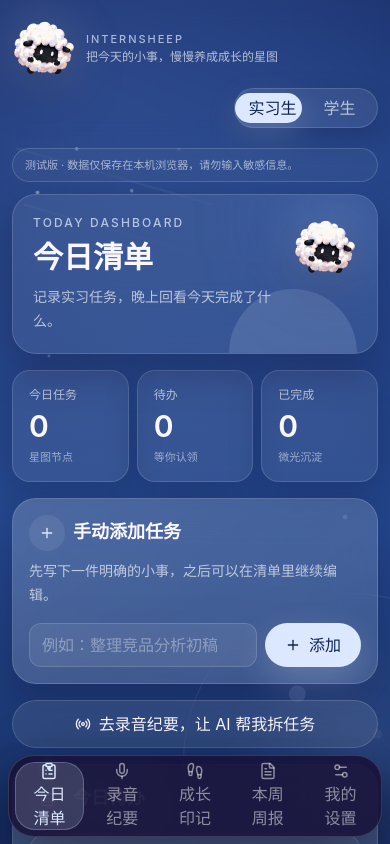
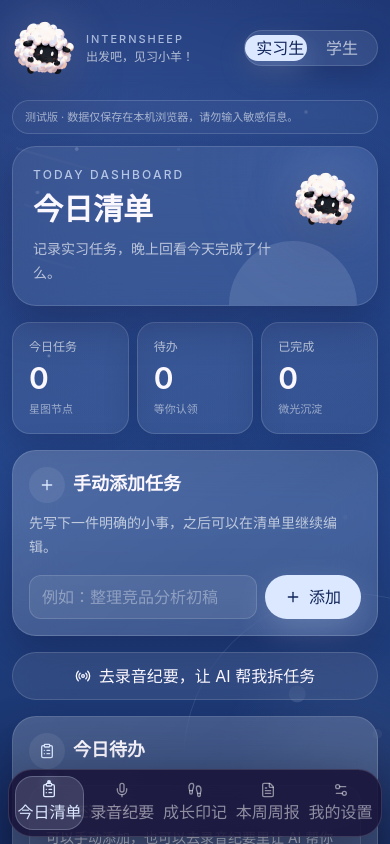
Before and after one commit to LYN-Christina/Internsheep, a Next.js app: page / in a window 390 px wide. Shown: the top 844 px of the page. Built offline with nearby package versions, Linux system fonts and the light colour scheme.

Commit message:
Polish mobile header navigation

```diff
--- a/app/page.tsx
+++ b/app/page.tsx
@@ -840,19 +840,19 @@ export default function HomePage() {
       <span aria-hidden="true" className="twinkle-star left-[12%] top-[42%]" />
       <span aria-hidden="true" className="twinkle-star left-[88%] top-[61%]" />
       <header className="sticky top-0 z-10 -mx-3 px-3 py-2 backdrop-blur-sm sm:-mx-4 sm:px-4">
-        <div className="mx-auto flex max-w-4xl flex-col gap-2 sm:flex-row sm:items-center sm:justify-between sm:gap-3">
+        <div className="mx-auto flex max-w-4xl items-center justify-between gap-2 sm:gap-3">
           <div className="flex min-w-0 items-center gap-2.5 sm:gap-3">
             <CompanionMark />
             <div className="min-w-0">
               <p className="text-[11px] font-medium uppercase tracking-[0.18em] text-[color-mix(in_srgb,var(--primary)_72%,transparent)] sm:text-xs sm:tracking-[0.2em]">
                 Internsheep
               </p>
-              <p className="mt-0.5 max-w-[13rem] truncate text-xs text-[var(--muted-foreground)] sm:mt-1 sm:max-w-none sm:text-sm">
-                把今天的小事，慢慢养成成长的星图
+              <p className="mt-0.5 max-w-[8.8rem] truncate text-xs text-[var(--muted-foreground)] sm:mt-1 sm:max-w-none sm:text-sm">
+                出发吧，见习小羊！
               </p>
             </div>
           </div>
-          <div className="flex justify-end sm:block">
+          <div className="shrink-0">
             <RoleSwitcher role={role} onSwitchRole={switchRole} />
           </div>
         </div>
--- a/components/navigation/BottomNav.tsx
+++ b/components/navigation/BottomNav.tsx
@@ -15,27 +15,27 @@ interface BottomNavProps {
 
 const items: Array<{
   view: AppView;
-  labelLines: [string, string];
+  label: string;
   icon: typeof ClipboardList;
 }> = [
-  { view: "today", labelLines: ["今日", "清单"], icon: ClipboardList },
-  { view: "recording", labelLines: ["录音", "纪要"], icon: Mic },
-  { view: "growth", labelLines: ["成长", "印记"], icon: Footprints },
-  { view: "weekly", labelLines: ["本周", "周报"], icon: FileText },
-  { view: "settings", labelLines: ["我的", "设置"], icon: Settings2 },
+  { view: "today", label: "今日清单", icon: ClipboardList },
+  { view: "recording", label: "录音纪要", icon: Mic },
+  { view: "growth", label: "成长印记", icon: Footprints },
+  { view: "weekly", label: "本周周报", icon: FileText },
+  { view: "settings", label: "我的设置", icon: Settings2 },
 ];
 
 export function BottomNav({ currentView, onChange }: BottomNavProps) {
   return (
     <nav className="fixed inset-x-0 bottom-0 z-20 px-2 pb-[calc(0.45rem+env(safe-area-inset-bottom))] sm:px-3 sm:pb-[calc(0.75rem+env(safe-area-inset-bottom))]">
-      <div className="mx-auto grid max-w-4xl grid-cols-5 gap-1 rounded-[26px] border border-[var(--border)] bg-[rgba(20,13,51,0.82)] p-1.5 shadow-[0_18px_60px_rgba(5,3,18,0.46)] backdrop-blur-2xl">
-        {items.map(({ icon: Icon, labelLines, view }) => {
+      <div className="mx-auto grid max-w-4xl grid-cols-5 gap-1 rounded-[24px] border border-[var(--border)] bg-[rgba(20,13,51,0.82)] p-1.5 shadow-[0_18px_60px_rgba(5,3,18,0.46)] backdrop-blur-2xl">
+        {items.map(({ icon: Icon, label, view }) => {
           const active = currentView === view;
 
           return (
             <button
               aria-current={active ? "page" : undefined}
-              className={`relative flex min-h-[3.75rem] min-w-0 flex-col items-center justify-center gap-0.5 rounded-[20px] px-0.5 text-[11px] leading-[1.05] transition active:scale-[0.98] sm:min-h-16 sm:gap-1 sm:text-xs ${
+              className={`relative flex min-h-[3.35rem] min-w-0 flex-col items-center justify-center gap-0.5 rounded-[18px] px-0.5 text-[10px] leading-none transition active:scale-[0.98] sm:min-h-16 sm:gap-1 sm:text-xs ${
                 active
                   ? "bg-[color-mix(in_srgb,var(--primary)_16%,transparent)] text-[var(--primary)] shadow-[inset_0_0_0_1px_color-mix(in_srgb,var(--primary)_24%,transparent)]"
                   : "text-[rgba(255,255,255,0.5)] hover:bg-[rgba(255,255,255,0.07)] hover:text-[rgba(255,255,255,0.78)]"
@@ -47,11 +47,8 @@ export function BottomNav({ currentView, onChange }: BottomNavProps) {
               {active ? (
                 <span className="absolute top-1 size-1 rounded-full bg-[var(--primary)] shadow-[0_0_12px_color-mix(in_srgb,var(--primary)_80%,transparent)]" />
               ) : null}
-              <Icon aria-hidden="true" className="size-[18px] sm:size-5" />
-              <span className="flex flex-col items-center whitespace-nowrap text-center font-medium">
-                <span>{labelLines[0]}</span>
-                <span>{labelLines[1]}</span>
-              </span>
+              <Icon aria-hidden="true" className="size-4 sm:size-5" />
+              <span className="whitespace-nowrap text-center font-medium">{label}</span>
             </button>
           );
         })}
--- a/components/role/RoleSwitcher.tsx
+++ b/components/role/RoleSwitcher.tsx
@@ -14,7 +14,7 @@ export function RoleSwitcher({ onSwitchRole, role }: RoleSwitcherProps) {
   return (
     <div
       aria-label="当前角色"
-      className="relative grid h-10 w-[9rem] shrink-0 grid-cols-2 rounded-[var(--radius-pill)] border border-[var(--border)] bg-[rgba(255,255,255,0.08)] p-1 shadow-[0_10px_28px_rgba(10,7,33,0.18)] backdrop-blur-xl sm:h-11 sm:w-[9.75rem]"
+      className="relative grid h-9 w-[8.35rem] shrink-0 grid-cols-2 rounded-[var(--radius-pill)] border border-[var(--border)] bg-[rgba(255,255,255,0.08)] p-1 shadow-[0_10px_28px_rgba(10,7,33,0.18)] backdrop-blur-xl sm:h-11 sm:w-[9.75rem]"
       role="tablist"
     >
       <span
@@ -28,7 +28,7 @@ export function RoleSwitcher({ onSwitchRole, role }: RoleSwitcherProps) {
         return (
           <button
             aria-selected={active}
-            className={`relative z-10 flex h-full min-w-0 items-center justify-center rounded-[var(--radius-pill)] px-1 text-[12px] font-semibold leading-none transition-colors sm:px-2 sm:text-xs ${
+            className={`relative z-10 flex h-full min-w-0 items-center justify-center rounded-[var(--radius-pill)] px-1 text-[11px] font-semibold leading-none transition-colors sm:px-2 sm:text-xs ${
               active
                 ? "text-[var(--primary-foreground)]"
                 : "text-[var(--muted-foreground)] hover:text-[var(--foreground)]"
```
